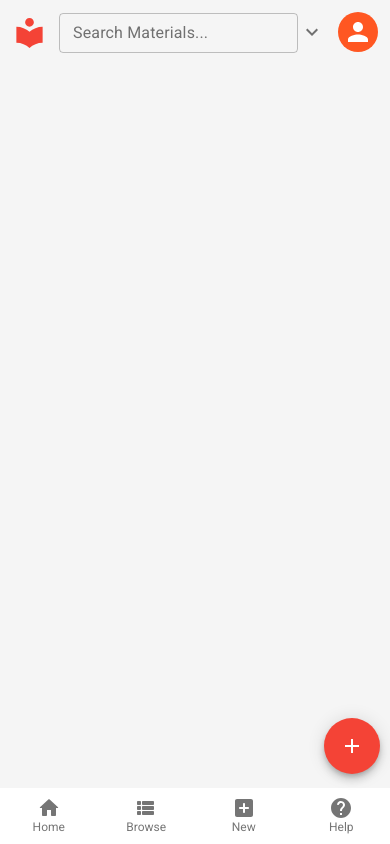
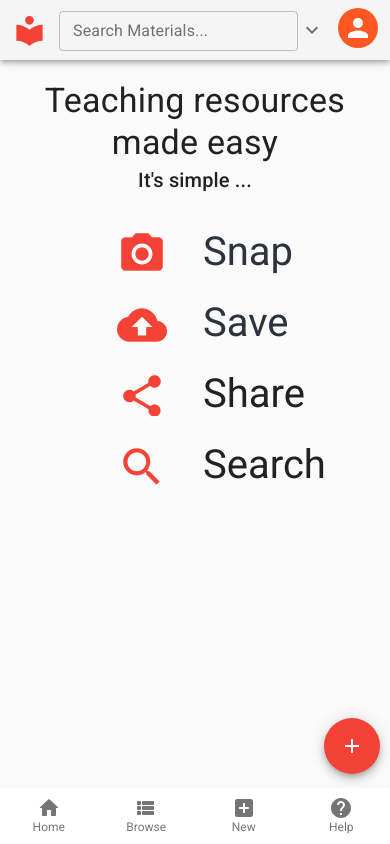
Before and after one commit to barooahn/Materials-Share-JS, a React (Create React App) app in the folder client/: page / in a window 390 px wide. Built offline with nearby package versions, Linux system fonts and the light colour scheme; no server answers.

Commit message:
Fixed topNav Mobile height

```diff
--- a/client/src/components/nav/MobileNavBar.jsx
+++ b/client/src/components/nav/MobileNavBar.jsx
@@ -37,9 +37,11 @@ import Box from "@material-ui/core/Box";
 
 const useStyles = makeStyles((theme) => ({
   topNav: {
+    position: "fixed",
     bottom: 0,
     width: "100%",
     zIndex: 10,
+    height: 60,
   },
   bottomNav: {
     position: "fixed",
@@ -47,6 +49,7 @@ const useStyles = makeStyles((theme) => ({
     width: "100%",
     zIndex: 10,
   },
+  content: { marginTop: 80 },
   text: {
     padding: theme.spacing(2, 2, 0),
   },
@@ -60,7 +63,6 @@ const useStyles = makeStyles((theme) => ({
     backgroundColor: theme.palette.background.paper,
   },
   appBar: {
-    // top: "auto",
     top: 0,
     marginBottom: 20,
   },
@@ -315,7 +317,7 @@ export default function LabelBottomNavigation({ routePaths }) {
           <div>{menuOptions()}</div>
         </Menu>
       </Box>
-      <main>{routePaths}</main>
+      <main className={classes.content}>{routePaths}</main>
       <Box display="block" displayPrint="none">
         <BottomNavigation
           bottomnavvalue={bottomNavValue}
```
